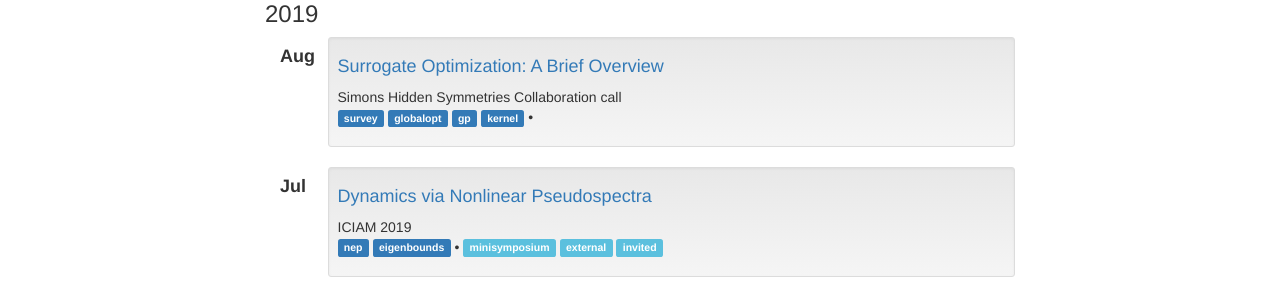
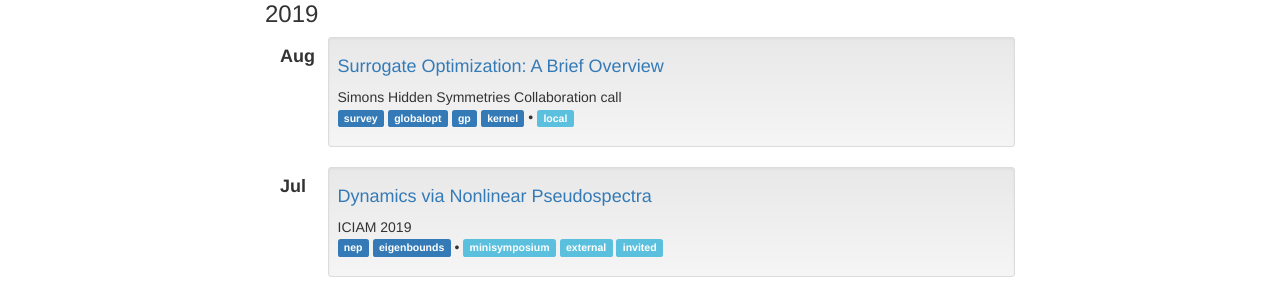
Before and after one commit to dbindel/cornell_web, a Jekyll site: the page built from talks.html, in a window 1280 px wide and 900 px high. Shown: the part 424-719 px from the top of the window. Built offline with Jekyll 4.4.1, drawn with Linux system fonts in a browser that asks for light colours; nearby versions of some CDN libraries.

Commit message:
Update Simons tags.

```diff
--- a/_data/present.yml
+++ b/_data/present.yml
@@ -1211,3 +1211,4 @@
   title: "Surrogate Optimization: A Brief Overview"
   tags: [survey, globalopt, gp, kernel]
   where: Simons Hidden Symmetries Collaboration call
+  type: [local]
```
